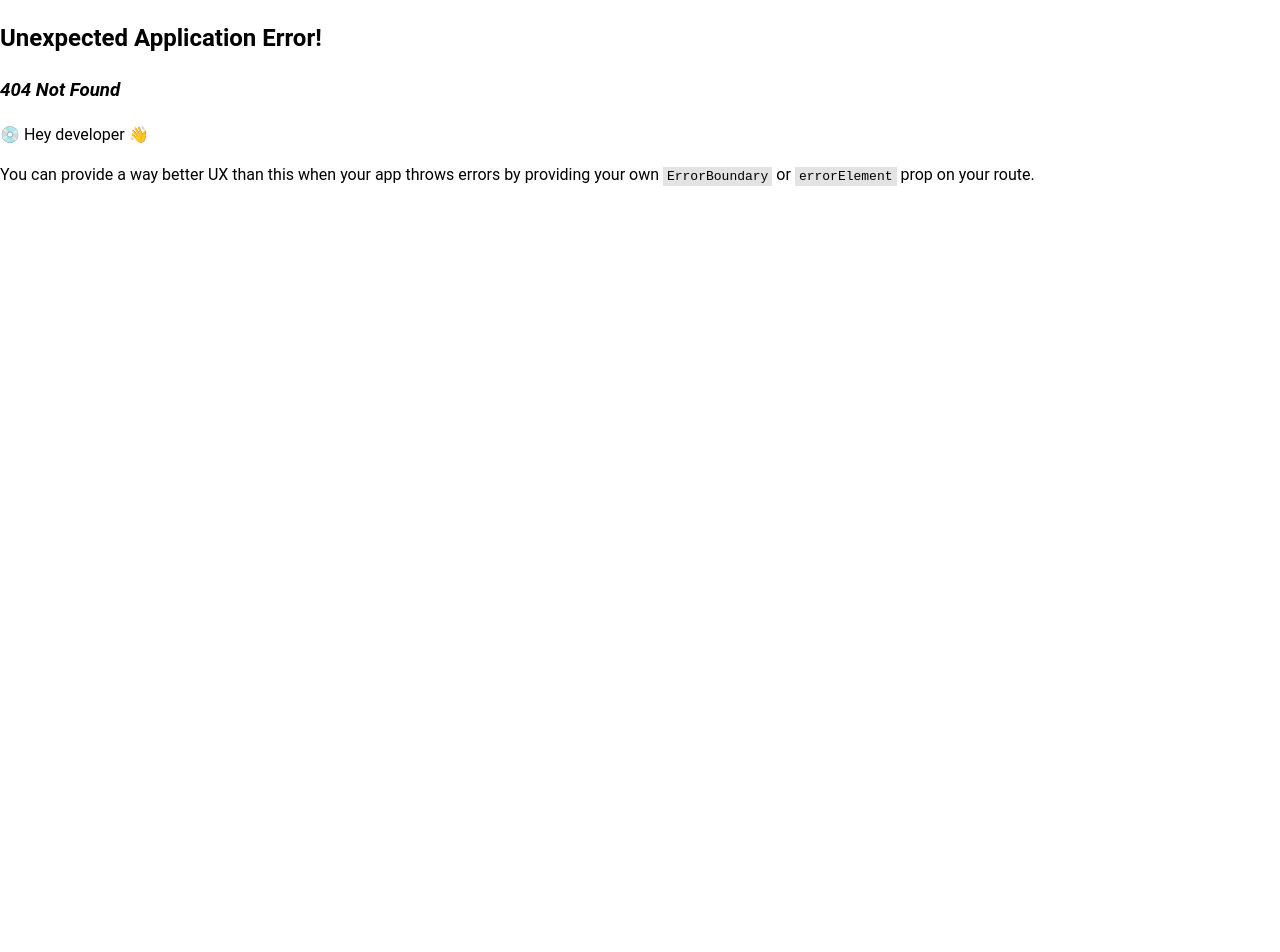
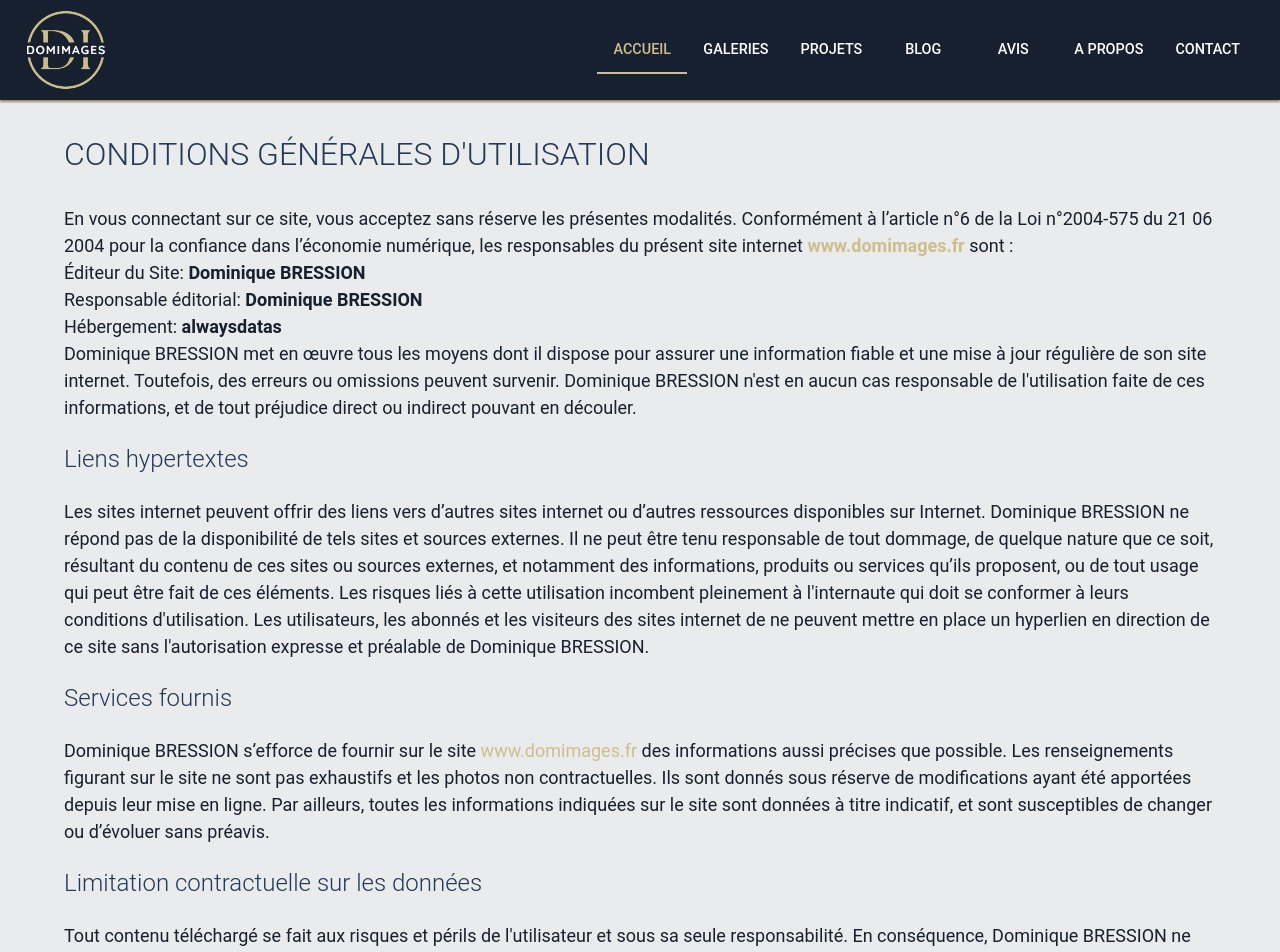
Before and after one commit to nassima02/domimages, a React (Vite) app in the folder frontend/: page /CGU in a window 1280 px wide. Before the commit this address had no page. Shown: the top 952 px of the page. Before the commit the page ends 800 px from the top, so only its background shows below. Built offline with nearby package versions, Linux system fonts and the light colour scheme.

Commit message:
Feat[CGU]: ajout de la page des conditions générales d'utilisation

```diff
--- /dev/null
+++ b/frontend/src/pages/CGU.jsx
@@ -0,0 +1,62 @@
+import {Box, Typography} from "@mui/material";
+
+const CGU = () => {
+	return (
+		<Box sx={{ p: { xs: 2, sm: 3, md: 4 }, maxWidth: '1280px', mx: 'auto' }}>
+			<Typography variant="h1" component="h1">
+				CONDITIONS GÉNÉRALES D'UTILISATION
+			</Typography>
+			<Typography variant="body1" component="p">
+				En vous connectant sur ce site, vous acceptez sans réserve les présentes modalités. Conformément à l’article n°6 de la Loi n°2004-575 du 21 06 2004 pour la confiance dans l’économie numérique, les responsables du présent site internet <strong style={{ color: 'var(--secondary-main)' }}>www.domimages.fr</strong> sont :
+			</Typography>
+			<Typography variant="body1" component="p">
+				Éditeur du Site: <strong>Dominique BRESSION</strong>
+				<br />
+				Responsable éditorial: <strong>Dominique BRESSION</strong>
+				<br />
+				Hébergement: <strong>alwaysdatas</strong>
+			</Typography>
+			<Typography variant="body1" component="p">
+				Dominique BRESSION met en œuvre tous les moyens dont il dispose pour assurer une information fiable et une mise à jour régulière de son site internet. Toutefois, des erreurs ou omissions peuvent survenir. Dominique BRESSION n&apos;est en aucun cas responsable de l&apos;utilisation faite de ces informations, et de tout préjudice direct ou indirect pouvant en découler.
+			</Typography>
+			<Typography variant="h2" component="h2">
+				Liens hypertextes
+			</Typography>
+			<Typography variant="body1" component="p">
+				Les sites internet peuvent offrir des liens vers d’autres sites internet ou d’autres ressources disponibles sur Internet. Dominique BRESSION ne répond pas de la disponibilité de tels sites et sources externes. Il ne peut être tenu responsable de tout dommage, de quelque nature que ce soit, résultant du contenu de ces sites ou sources externes, et notamment des informations, produits ou services qu’ils proposent, ou de tout usage qui peut être fait de ces éléments. Les risques liés à cette utilisation incombent pleinement à l&apos;internaute qui doit se conformer à leurs conditions d&apos;utilisation. Les utilisateurs, les abonnés et les visiteurs des sites internet de ne peuvent mettre en place un hyperlien en direction de ce site sans l&apos;autorisation expresse et préalable de Dominique BRESSION.
+			</Typography>
+			<Typography variant="h2" component="h2">
+				Services fournis
+			</Typography>
+			<Typography variant="body1" component="p">
+				Dominique BRESSION s’efforce de fournir sur le site <span style={{ color: 'var(--secondary-main)' }}>www.domimages.fr</span> des informations aussi précises que possible. Les renseignements figurant sur le site ne sont pas exhaustifs et les photos non contractuelles. Ils sont donnés sous réserve de modifications ayant été apportées depuis leur mise en ligne. Par ailleurs, toutes les informations indiquées sur le site sont données à titre indicatif, et sont susceptibles de changer ou d’évoluer sans préavis.
+			</Typography>
+			<Typography variant="h2" component="h2">
+				Limitation contractuelle sur les données
+			</Typography>
+			<Typography variant="body1" component="p">
+				Tout contenu téléchargé se fait aux risques et périls de l&apos;utilisateur et sous sa seule responsabilité. En conséquence, Dominique BRESSION ne saurait être tenu responsable d&apos;un quelconque dommage subi par l&apos;ordinateur de l&apos;utilisateur ou d&apos;une quelconque perte de données consécutives au téléchargement. De plus, l’utilisateur du site s’engage à accéder au site en utilisant un matériel récent, ne contenant pas de virus et avec un navigateur de dernière génération mis à jour. Les liens hypertextes mis en place dans le cadre du présent site internet en direction d&apos;autres ressources présentes sur le réseau Internet ne sauraient engager la responsabilité de Dominique BRESSION.
+			</Typography>
+			<Typography variant="h2" component="h2">
+				Propriété intellectuelle
+			</Typography>
+			<Typography variant="body1" component="p">
+				Tout le contenu du présent sur le site <span style={{ color: 'var(--secondary-main)' }}>www.domimages.fr</span>, incluant, de façon non limitative, les graphismes, images, textes, vidéos, animations, sons, logos, gifs et icônes ainsi que leur mise en forme sont la propriété exclusive de Dominique BRESSION à l&apos;exception des marques, logos ou contenus appartenant à d&apos;autres sociétés partenaires ou auteurs. Toute reproduction, distribution, modification, adaptation, retransmission ou publication, même partielle, de ces différents éléments est strictement interdite sans l&apos;accord exprès par écrit de Dominique BRESSION. Cette représentation ou reproduction, par quelque procédé que ce soit, constitue une contrefaçon sanctionnée par les articles L.335-2 et suivants du Code de la propriété intellectuelle. Le non-respect de cette interdiction constitue une contrefaçon pouvant engager la responsabilité civile et pénale du contrefacteur. En outre, les propriétaires des Contenus copiés pourraient intenter une action en justice à votre encontre.
+			</Typography>
+			<Typography variant="h2" component="h2">
+				Litiges
+			</Typography>
+			<Typography variant="body1" component="p">
+				Les présentes conditions du site <span style={{ color: 'var(--secondary-main)' }}>www.domimages.fr</span> sont régies par les lois françaises et toute contestation ou litige qui pourraient naître de l&apos;interprétation ou de l&apos;exécution de celles-ci seront de la compétence exclusive des tribunaux français. La langue de référence, pour le règlement de contentieux éventuels, est le français.
+			</Typography>
+			<Typography variant="h2" component="h2">
+				Données personnelles
+			</Typography>
+			<Typography variant="body1" component="p">
+				De manière générale, vous n’êtes pas tenu de nous communiquer vos données personnelles lorsque vous visitez notre site Internet <span style={{ color: 'var(--secondary-main)' }}>www.domimages.fr</span>. Cependant, ce principe comporte certaines exceptions. En effet, pour certains services proposés par notre site, vous pouvez être amenés à nous communiquer certaines données telles que : votre nom, votre adresse électronique et votre numéro de téléphone. Tel est le cas lorsque vous remplissez le formulaire qui vous est proposé en ligne, dans la rubrique “contact”. Dans tous les cas, vous pouvez refuser de fournir vos données personnelles. Enfin, nous pouvons collecter de manière automatique certaines informations vous concernant lors d’une simple navigation sur notre site Internet, notamment : des informations concernant l&apos;utilisation de notre site, comme les zones que vous visitez et les services auxquels vous accédez, votre adresse IP, le type de votre navigateur, vos temps d&apos;accès. De telles informations sont utilisées exclusivement à des fins de statistiques internes, de manière à améliorer la qualité des services qui vous sont proposés. Les bases de données sont protégées par les dispositions de la loi du 1er juillet 1998 transposant la directive 96/9 du 11 mars 1996 relative à la protection juridique des bases de données.
+			</Typography>
+		</Box>
+	);
+};
+
+export default CGU;
--- a/frontend/src/pages/template/footer.jsx
+++ b/frontend/src/pages/template/footer.jsx
@@ -56,7 +56,7 @@ const Footer = () => {
 					<Typography
 						variant="body2"
 						component={Link}
-						to="/conditionsGenerales"
+						to="/CGU"
 						sx={{
 							mb: isSmallScreen ? 0.5 : 0,
 							fontSize: isSmallScreen ? '0.7rem' : '0.9rem',
@@ -64,7 +64,7 @@ const Footer = () => {
 							textDecoration: 'none',
 						}}
 					>
-						Conditions Générales
+						CGU
 					</Typography>
 					{user && user.isAdmin === 1 && (
 						<VisitCounter/>
--- a/frontend/src/router.jsx
+++ b/frontend/src/router.jsx
@@ -6,6 +6,7 @@ import ResetPassword from "./pages/authentification/resetPassword.jsx";
 import NewPassword from "./pages/authentification/newPassword.jsx";
 import Contact from "./pages/contact.jsx";
 import Apropos from "./pages/apropos.jsx";
+import CGU from "./pages/CGU.jsx";
 
 export const router = createBrowserRouter([
 	{
@@ -36,6 +37,10 @@ export const router = createBrowserRouter([
 				path: '/contact',
 				element: <Contact />,
 			},
+			{
+				path: '/CGU',
+				element: <CGU />,
+			},
 
 		],
 	},
```
